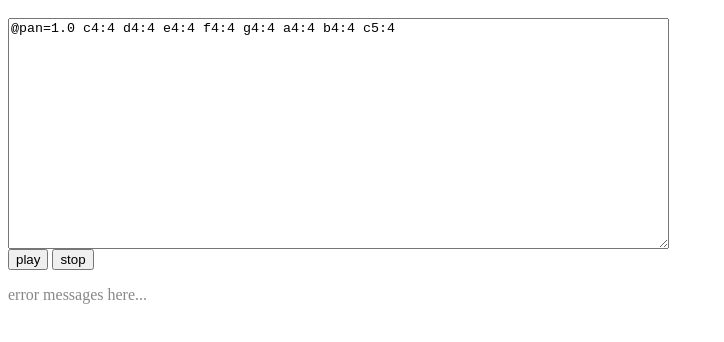
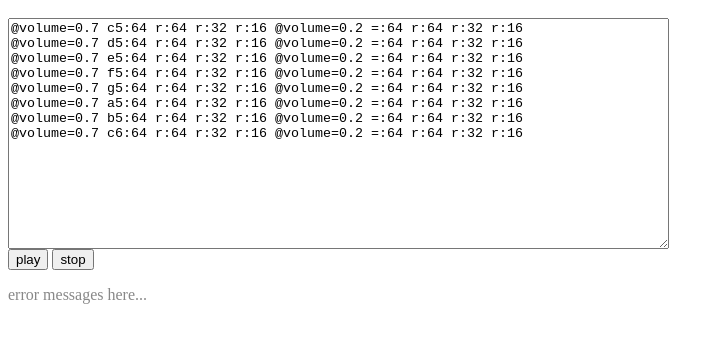
Before and after one commit to t-sin/browser-mml-player, a website built with Parcel: page player.html in a window 1280 px wide. Shown: the part 48-390 px from the top of the page, without its empty margins (0-724 px from the left). Built offline with nearby package versions, Linux system fonts and the light colour scheme.

Commit message:
Change example

```diff
--- a/player.html
+++ b/player.html
@@ -9,7 +9,15 @@
   </head>
   <body>
     <h1>MML Player</h1>
-    <textarea id="mmlcode" rows=15 cols=80>@pan=1.0 c4:4 d4:4 e4:4 f4:4 g4:4 a4:4 b4:4 c5:4</textarea><br>
+    <textarea id="mmlcode" rows=15 cols=80>@volume=0.7 c5:64 r:64 r:32 r:16 @volume=0.2 =:64 r:64 r:32 r:16
+@volume=0.7 d5:64 r:64 r:32 r:16 @volume=0.2 =:64 r:64 r:32 r:16
+@volume=0.7 e5:64 r:64 r:32 r:16 @volume=0.2 =:64 r:64 r:32 r:16
+@volume=0.7 f5:64 r:64 r:32 r:16 @volume=0.2 =:64 r:64 r:32 r:16
+@volume=0.7 g5:64 r:64 r:32 r:16 @volume=0.2 =:64 r:64 r:32 r:16
+@volume=0.7 a5:64 r:64 r:32 r:16 @volume=0.2 =:64 r:64 r:32 r:16
+@volume=0.7 b5:64 r:64 r:32 r:16 @volume=0.2 =:64 r:64 r:32 r:16
+@volume=0.7 c6:64 r:64 r:32 r:16 @volume=0.2 =:64 r:64 r:32 r:16
+</textarea><br>
     <button id="mmlplay">play</button>
     <button id="mmlstop">stop</button>
     <p id="mmlconsole">error messages here...</p>
```
